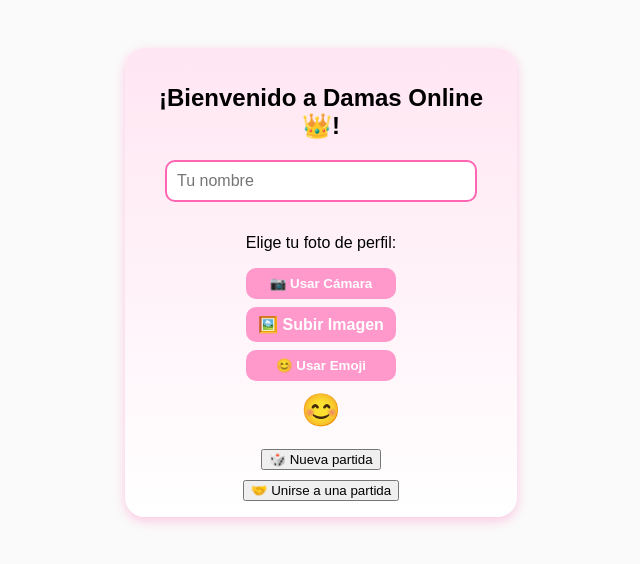
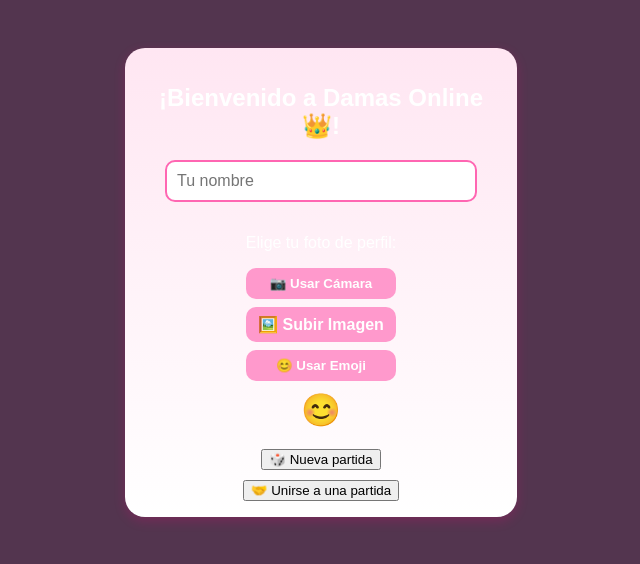
Before and after one commit to odeado/damas-online, a React (Vite) app: page / in a window 1280 px wide. Shown: the top 564 px of the page, without its empty margins (319-959 px from the left). Built offline with nearby package versions, Linux system fonts and the light colour scheme.

Commit message:
cambios ingreso

```diff
--- a/src/App.css
+++ b/src/App.css
@@ -1,7 +1,8 @@
 body {
   font-family: Arial, sans-serif;
-  background-color: #fafafa;
+  background-color: #53354f;
   text-align: center;
+  color: #fff;
 }
 
 h1 {
--- a/src/Board.css
+++ b/src/Board.css
@@ -92,6 +92,6 @@
 /* 📱 Ajuste adicional para móviles pequeños */
 @media (max-width: 700px) {
   .board {
-    width: 95vw;
+    width: 94vw;
   }
 }
```
